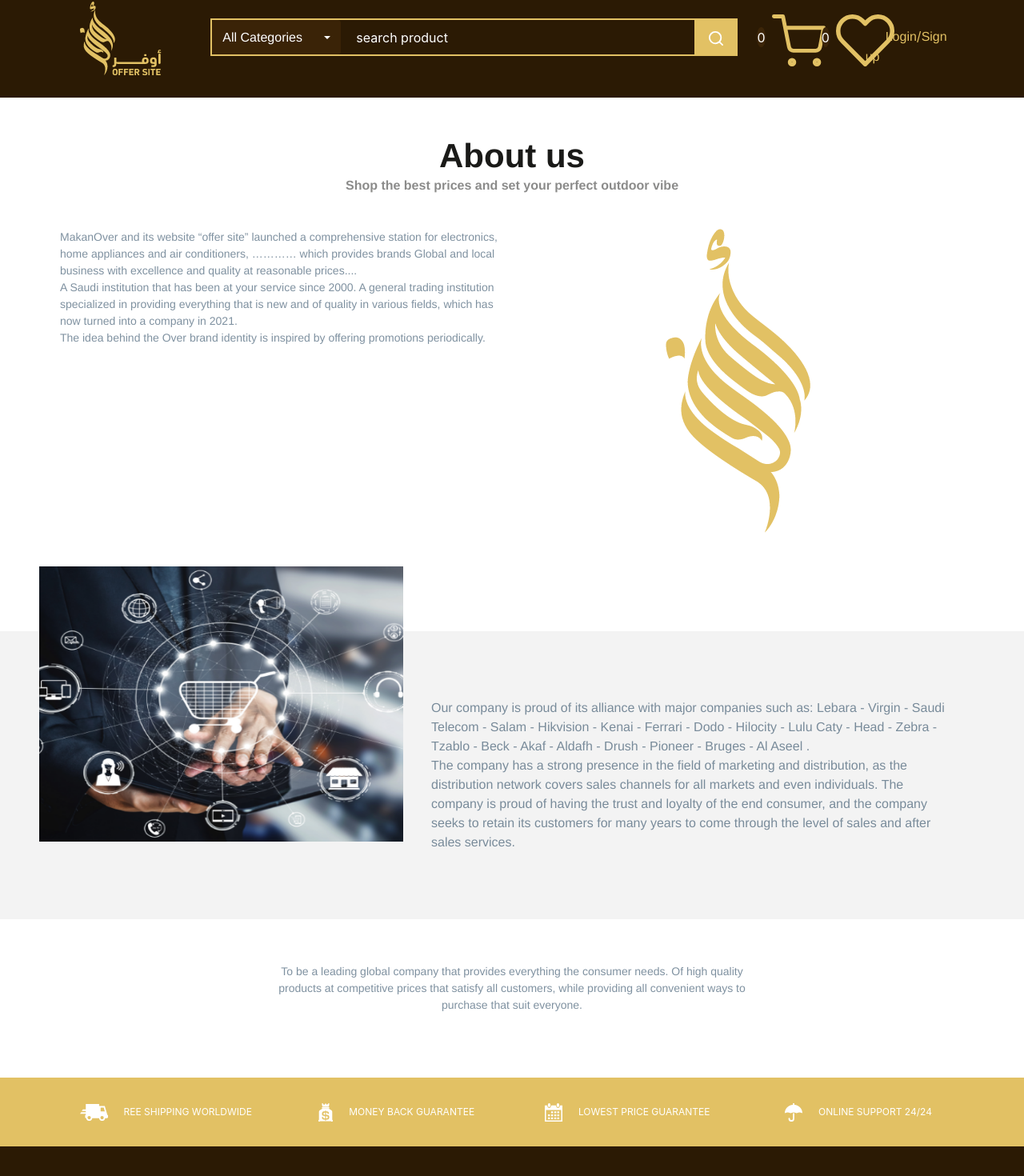
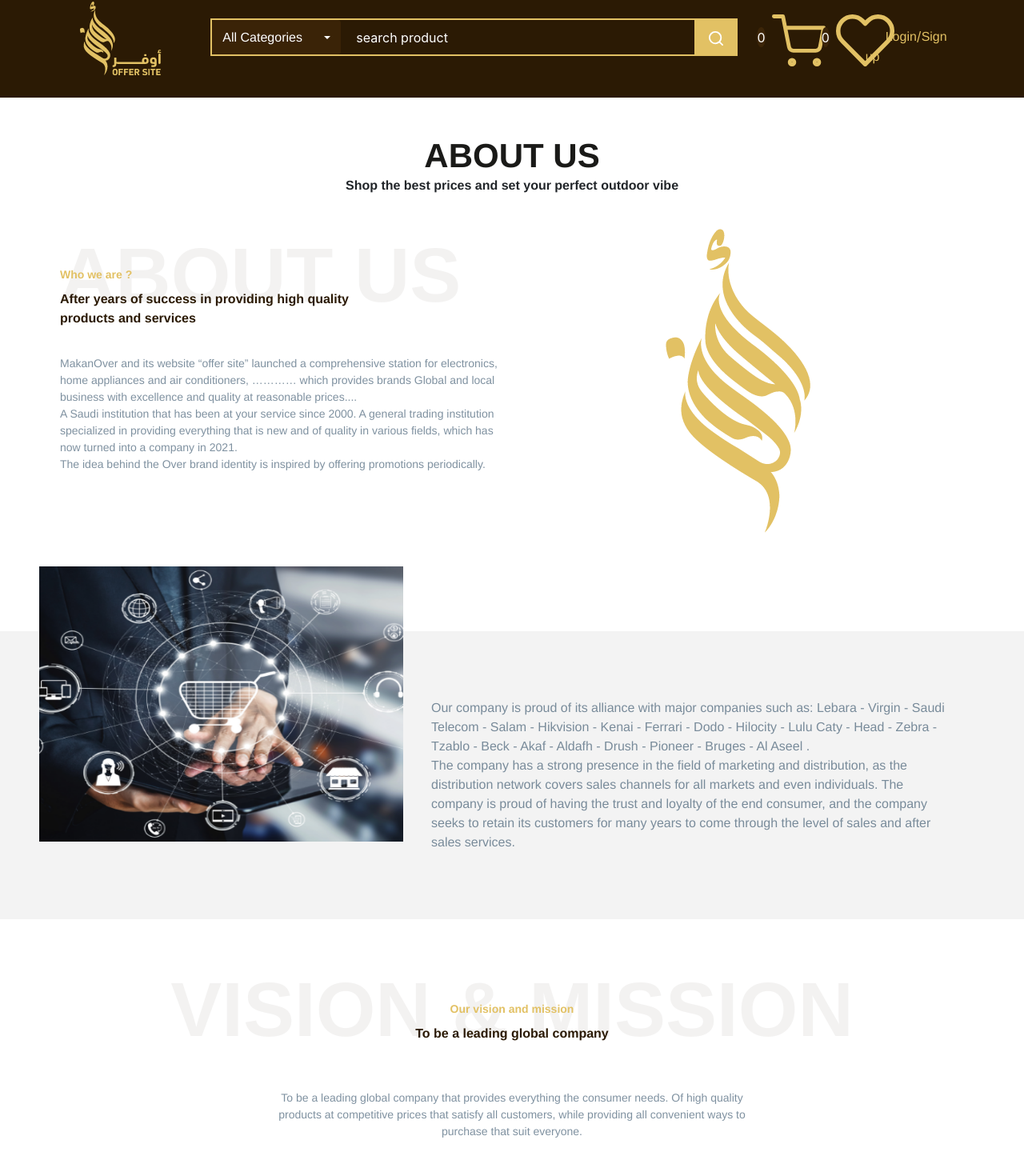
Before and after one commit to NancyAhmed97/offers, a React (Create React App) app: page /aboutus in a window 1280 px wide. Shown: the part 94-1564 px from the top of the page at 80% size. Built offline with nearby package versions, Linux system fonts and the light colour scheme; a web font is replaced by a local one.

Commit message:
about title

```diff
--- a/src/Modules/Aboutus/Aboutus.css
+++ b/src/Modules/Aboutus/Aboutus.css
@@ -10,8 +10,9 @@
 color: #1A1A18;
 font-family: 'Helvetica';
 font-weight: bold;
+text-transform: uppercase;
 }
-.aboutus .about_title p{
+.aboutus .about_title .about_us_pragraph p{
 font-size: 16px;
 color: #1A1A18;
 opacity: 0.5;
--- a/src/Modules/Aboutus/Aboutus.js
+++ b/src/Modules/Aboutus/Aboutus.js
@@ -11,7 +11,7 @@
       <Navbar />
       <div className='about_title text-center mt-5'>
   <h1 className='m-0 p-0'>{currentLocal.footer.aboutus}</h1>
-  <p>{currentLocal.aboutus.pragraph}</p>
+  <p className='about_us_pragraph'>{currentLocal.aboutus.pragraph}</p>
 </div>
 <AboutInfo />
 <Mission />
--- a/src/Modules/Aboutus/Container/AboutInfo/AboutInfo.css
+++ b/src/Modules/Aboutus/Container/AboutInfo/AboutInfo.css
@@ -6,7 +6,30 @@
     display: flex;
     justify-content: center;
 }
-.about_info .about_container p{
+.about_info .about_title {
+    position: relative;
+}
+.about_info .about_title h1{
+    color: #2B1A04;
+    opacity: 0.05;
+    font-size: 96px;
+    font-family: 'Helvetica';
+
+}
+
+.about_info .about_title .about_title_question_answer .about_title_question{
+    color: #E2C164;
+    font-size: 14px;
+    font-family: 'Helvetica';
+
+}
+.about_info .about_title .about_title_question_answer .about_title_answer{
+    color: #2B1A04;
+    font-size: 16px;
+    font-family: 'Helvetica';
+
+}
+.about_info .about_container .about_pragraph p{
     color: #002543;
     opacity: 0.5;
     font-size: 14px;
@@ -42,6 +65,12 @@
     opacity: 0.5;
 
 }
+.about_info  .about_title_question_answer{
+    position: absolute;
+    top: 47px;
+    width: 386px;
+    opacity: 1 !important;
+}
 @media only screen and (max-width: 768px) {
     .about_info .secont_about_container{
         display: flex;
@@ -67,4 +96,28 @@
       padding-top: 25px;
 
     }
+    .about_info .about_title h1{
+        color: #2B1A04;
+        opacity: 0.05;
+        font-size: 56px;
+        font-family: 'Helvetica';
+
+    }
+    .about_info  .about_title_question_answer{
+        position: absolute;
+        top: 25px;
+        width: 220px;
+        opacity: 1 !important;
+    }
+
+    .about_info .about_title .about_title_question_answer .about_title_answer{
+        color: #2B1A04;
+        font-size: 12px;
+        font-family: 'Helvetica';
+
+    }
+    .about_info .about_title .about_title_question_answer .about_title_question{
+    margin-bottom: 0px!important;
+
+    }
 }
--- a/src/Modules/Aboutus/Container/AboutInfo/AboutInfo.js
+++ b/src/Modules/Aboutus/Container/AboutInfo/AboutInfo.js
@@ -11,7 +11,15 @@
           <Row className='p-0 m-0'>
               <Col md={6} className='p-0 m-0'>
 <div className='about_container'>
-    <p className='p-0 m-0'>
+<div className='about_title'>
+    <h1>About us</h1>
+    <div className='about_title_question_answer'>
+    <p className='about_title_question mb-2'>Who we are ?</p>
+    <p className='about_title_answer'>After years of success in providing high quality products and services</p>
+    </div>
+</div>
+<div className='about_pragraph'>
+<p className='p-0 m-0'>
         {currentLocal.aboutus.pragraphOne}
     </p>
     <p className='p-0 m-0'>
@@ -26,6 +34,7 @@
     <p className='p-0 m-0'>
     {currentLocal.aboutus.pragraphFive}
     </p>
+</div>
 </div>
               </Col>
               <Col md={6} className='p-0 m-0'>
--- a/src/Modules/Aboutus/Container/Mission/Mission.css
+++ b/src/Modules/Aboutus/Container/Mission/Mission.css
@@ -1,23 +1,85 @@
 @import url('http://fonts.cdnfonts.com/css/helvetica-2');
 
 .mission{
-    display: flex;
-    justify-content: center;
     margin-top: 55px;
     margin-bottom: 64px;
 }
-.mission .mission_container{
+.mission .mission_pragraph{
+    display: flex;
+    justify-content: center;
+}
+.mission .mission_pragraph p{
     width: 635px;
 
 }
-.mission .mission_container{
-    width: 635px;
 
-}
-.mission .mission_container p{
+
+.mission .mission_container .mission_pragraph{
 font-size: 14px;
 color: #002543;
 font-family: 'Helvetica';
-
 opacity: 0.5;
 }
+.mission .about_title {
+    position: relative;
+}
+.mission .about_title h1{
+    color: #2B1A04;
+    opacity: 0.05;
+    font-size: 96px;
+    font-family: 'Helvetica';
+
+}
+
+.mission .about_title .about_title_question_answer .about_title_question{
+    color: #E2C164;
+    font-size: 14px;
+    font-family: 'Helvetica';
+
+}
+.mission .about_title .about_title_question_answer .about_title_answer{
+    color: #2B1A04;
+    font-size: 16px;
+    font-family: 'Helvetica';
+
+}
+.mission  .about_title_question_answer{
+    position: absolute;
+    top: 47px;
+    width: 386px;
+    opacity: 1 !important;
+    width: 100%;
+    display: flex;
+    flex-direction: column;
+    justify-content: center;
+}
+@media only screen and (max-width: 768px) {
+    .mission .about_title h1{
+        color: #2B1A04;
+        opacity: 0.05;
+        font-size: 36px;
+        font-family: 'Helvetica';
+
+    }
+    .mission  .about_title_question_answer{
+        position: absolute;
+        top: 15px;
+        width: 220px;
+        opacity: 1 !important;
+        display: flex;
+        flex-direction: column;
+        justify-content: center;
+        width: 100%;
+    }
+
+    .mission .about_title .about_title_question_answer .about_title_answer{
+        color: #2B1A04;
+        font-size: 12px;
+        font-family: 'Helvetica';
+
+    }
+    .mission .about_title .about_title_question_answer .about_title_question{
+    margin-bottom: 0px!important;
+
+    }
+}
--- a/src/Modules/Aboutus/Container/Mission/Mission.js
+++ b/src/Modules/Aboutus/Container/Mission/Mission.js
@@ -5,8 +5,20 @@
     const { currentLocal } = useSelector((state) => state.currentLocal);
   return <div className='mission pr pl'>
       <div className='mission_container text-center'>
-<p>          {currentLocal.aboutus.missionPragraph}
+      <div className='about_title'>
+    <h1>      vision & mission
+</h1>
+    <div className='about_title_question_answer'>
+    <p className='about_title_question mb-2'>Our vision and mission </p>
+    <p className='about_title_answer'>To be a leading global company</p>
+    </div>
+</div>
+<div className='mission_pragraph'>
+
+
+<p >          {currentLocal.aboutus.missionPragraph}
 </p>
+</div>
            </div>
 
   </div>;
```
